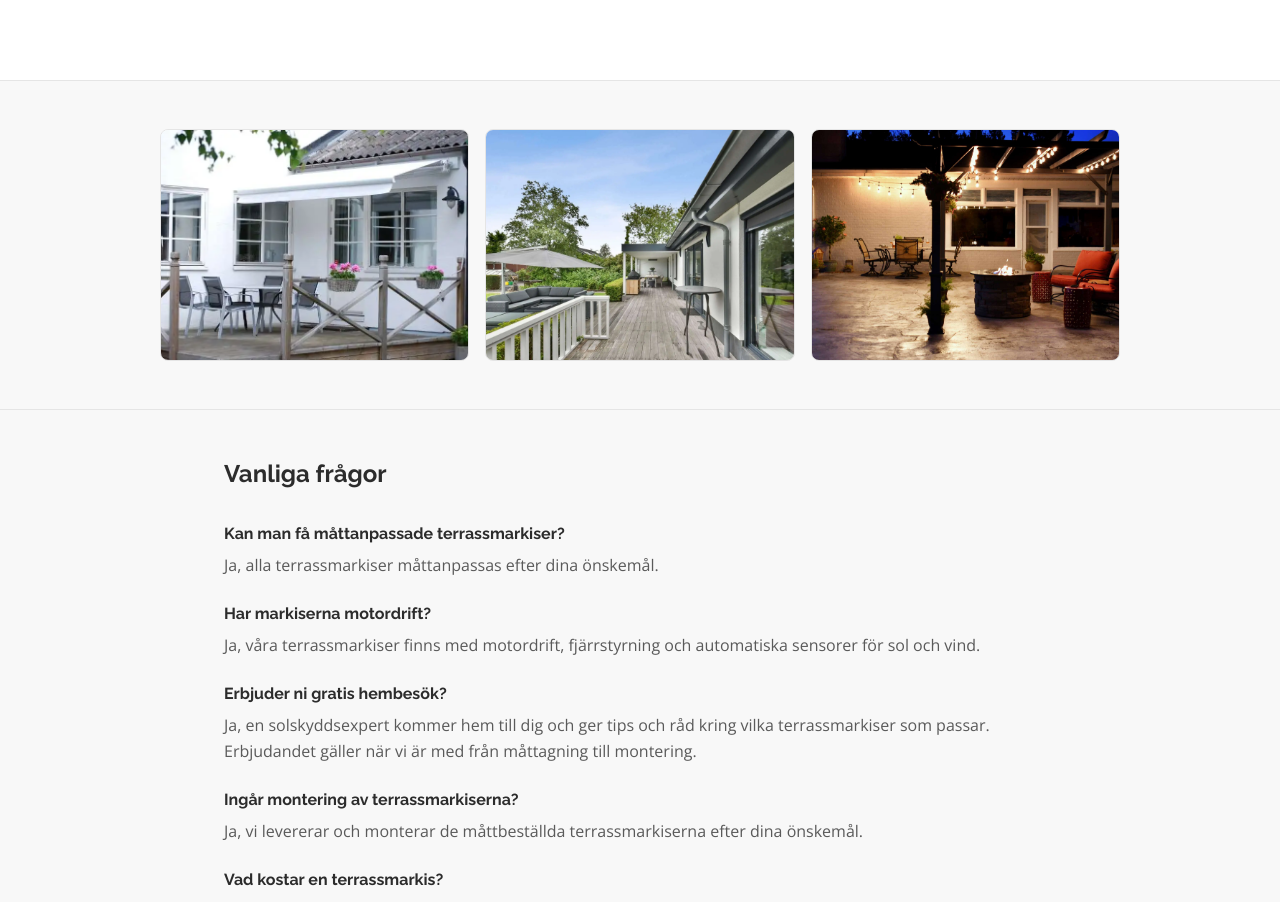
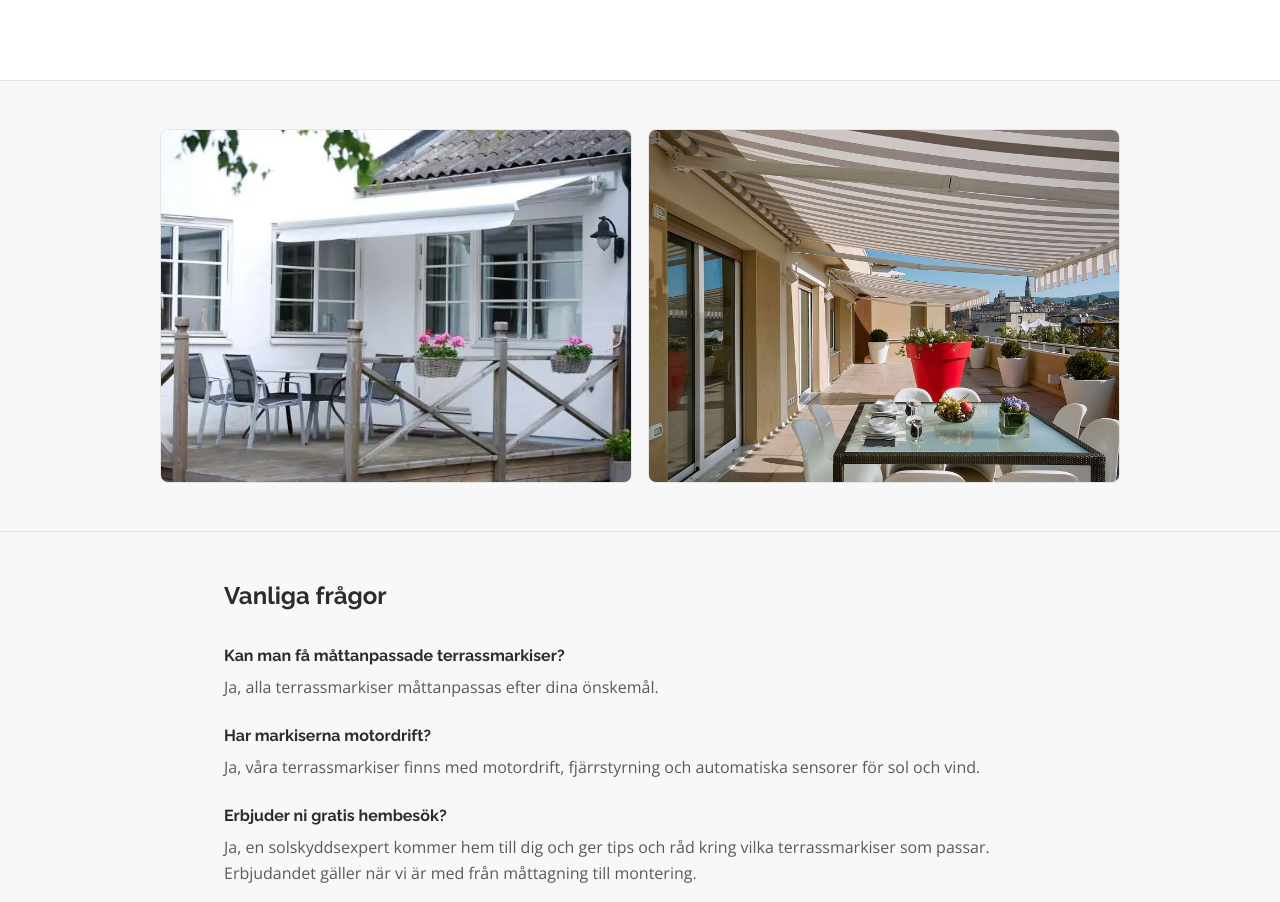
Before and after one commit to tobiasbjork78-alt/bellevue-solskydd, a Next.js app in the folder nextjs-site/: page /terrassmarkiser in a window 1280 px wide. Shown: the part 1160-2062 px from the top of the page. Built offline with nearby package versions, Linux system fonts and the light colour scheme.

Commit message:
Åtgärd 4: Städa bildgrid per produktsida — ta bort bilder av fel produkt

```diff
--- a/nextjs-site/app/fonstermarkiser/page.tsx
+++ b/nextjs-site/app/fonstermarkiser/page.tsx
@@ -76,7 +76,6 @@ export default function FonstermarkiserPage() {
           faq={faq}
           images={[
             { src: "/images/fonstermarkiser-vand.webp", alt: "Fönstermarkis monterad över fönster" },
-            { src: "/images/fonstermarkiser-vand.png", alt: "Fönstermarkis i vänt utförande" },
           ]}
         >
           <section className="mb-12 space-y-8">
--- a/nextjs-site/app/plissegardiner/page.tsx
+++ b/nextjs-site/app/plissegardiner/page.tsx
@@ -76,7 +76,6 @@ export default function PlissegardinerPage() {
           faq={faq}
           images={[
             { src: "/images/Plissegardiner-980x551-1.webp", alt: "Plissegardin i fönster" },
-            { src: "/images/Plissegardiner-980x551-1.jpg", alt: "Plissegardin med mjukt ljusinsläpp" },
           ]}
         >
           <section className="mb-12 space-y-8">
--- a/nextjs-site/app/rullgardiner/page.tsx
+++ b/nextjs-site/app/rullgardiner/page.tsx
@@ -76,7 +76,6 @@ export default function RullgardinerPage() {
           faq={faq}
           images={[
             { src: "/images/Rullgardin-Bellevue.jpg", alt: "Rullgardin — närbild" },
-            { src: "/images/room-with-sunlight-coming-through-the-blinds-2023-06-15-22-23-44-utc-scaled.jpg", alt: "Sollljus genom rullgardin" },
             { src: "/images/Bellevue-rullgardin.jpg", alt: "Rullgardin i vardagsrum" },
           ]}
         >
--- a/nextjs-site/app/terrassmarkiser/page.tsx
+++ b/nextjs-site/app/terrassmarkiser/page.tsx
@@ -75,9 +75,8 @@ export default function TerrassmarkiserPage() {
           intro="På södervända villaterrasser i Malmö, Limhamn och Trelleborg gör terrassmarkisen hela skillnaden. Utöka utesäsongen, sänk temperaturen med upp till 10 °C och få skugga som följer solens gång. Motordrift, fjärrstyrning och sensorer för sol och vind."
           faq={faq}
           images={[
-            { src: "/images/classic2.webp", alt: "Terrassmarkis över uteplats" },
-            { src: "/images/terrace-at-the-back-of-the-house-2022-03-02-19-15-55-utc.webp", alt: "Terrass med markis baksida av hus" },
-            { src: "/images/comfortable-outside-seating-area-with-fire-pit-tab-2022-10-05-20-14-27-utc-1.jpg", alt: "Trädgårdsbord under markis" },
+            { src: "/images/classic2.webp", alt: "Terrassmarkis på villa" },
+            { src: "/images/exterior-shots-of-a-modern-terrace-with-dining-tab-2021-09-01-22-37-46-utc-1.jpg", alt: "Terrassmarkis över takvåningens matplats" },
           ]}
         >
           <section className="mb-12 space-y-8">
--- a/nextjs-site/app/trapersienner/page.tsx
+++ b/nextjs-site/app/trapersienner/page.tsx
@@ -79,8 +79,7 @@ export default function TrapersiennerPage() {
           intro="I villorna kring Bellevue, Limhamn och Västra Hamnen har träpersiennen en självklar plats. En inredningsdetalj som ger atmosfär åt rummet och samtidigt reglerar ljuset naturligt. FSC-certifierat trä i flera träslag och färger."
           faq={faq}
           images={[
-            { src: "/images/a-line-med-dekorlist-oppen.jpg", alt: "Träpersienn i öppet läge" },
-            { src: "/images/classic2.webp", alt: "Träpersienn — klassisk design" },
+            { src: "/images/shutterstock_172695749-1024x576-1.jpg", alt: "Träpersienner i fönsterpartier i vardagsrum" },
           ]}
         >
           <section className="mb-12 space-y-8">
```
